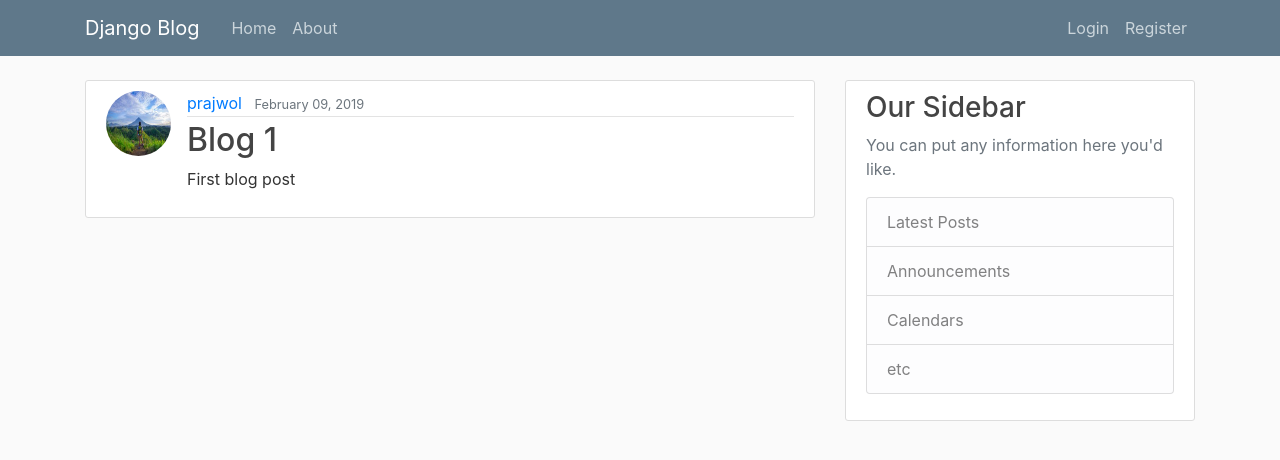
After one commit to prajwoltiwari/blog_application, a Django app: page /post/1/ in a window 1280 px wide. The commit adds this page. Shown: the top 460 px of the page. Run offline with Django 3.2, Linux system fonts and the light colour scheme; data comes from the database, SQL or seed files in the repository; both versions use the stored data as it was after the commit; some libraries are stand-ins or nearby versions.

Commit message:
added blog post feature

```diff
--- a/blog_app/blog/models.py
+++ b/blog_app/blog/models.py
@@ -1,6 +1,7 @@
 from django.db import models
 from django.utils import timezone
 from django.contrib.auth.models import User
+from django.urls import reverse
 
 # Create your models here.
 
@@ -12,3 +13,6 @@ class Post(models.Model):
 
     def __str__(self):
         return self.title
+
+    def get_absolute_url(self):
+        return reverse('post-detail', kwargs={'pk': self.pk})
--- a/blog_app/blog/templates/blog/base.html
+++ b/blog_app/blog/templates/blog/base.html
@@ -35,6 +35,7 @@
                         <!-- Navbar Right Side -->
                         <div class="navbar-nav">
                             {% if user.is_authenticated %}
+                                <a class="nav-item nav-link" href="{% url 'post-create' %}">New Post</a>
                                 <a class="nav-item nav-link" href="{% url 'profile' %}">Profile</a>
                                 <a class="nav-item nav-link" href="{% url 'logout' %}">Logout</a>
                             {% else %}
--- a/blog_app/blog/templates/blog/home.html
+++ b/blog_app/blog/templates/blog/home.html
@@ -4,12 +4,13 @@
 
 {% for post in posts %}
         <article class="media content-section">
+            <img class="rounded-circle article-img" src="{{ post.author.profile.image.url }}">
             <div class="media-body">
                 <div class="article-metadata">
                     <a class="mr-2" href="#">{{ post.author }}</a>
                     <small class="text-muted">{{ post.date_posted|date:"F d, Y" }}</small>
                 </div>
-                <h2><a class="article-title" href="#">{{ post.title }}</a></h2>
+                <h2><a class="article-title" href="{% url 'post-detail' post.id %}">{{ post.title }}</a></h2>
                 <p class="article-content">{{ post.content }}</p>
             </div>
         </article>
--- /dev/null
+++ b/blog_app/blog/templates/blog/post_detail.html
@@ -0,0 +1,21 @@
+{% extends 'blog/base.html' %}
+
+{% block content %}
+        <article class="media content-section">
+            <img class="rounded-circle article-img" src="{{ post.author.profile.image.url }}">
+            <div class="media-body">
+                <div class="article-metadata">
+                    <a class="mr-2" href="#">{{ object.author }}</a>
+                    <small class="text-muted">{{ object.date_posted|date:"F d, Y" }}</small>
+                    {% if object.author == user %}
+                        <div>
+                            <a class="btn btn-secondary btn-sm mt-1 mb-1" href="{% url 'post-update' object.id %}">Update</a>
+                            <a class="btn btn-danger btn-sm mt-1 mb-1" href="{% url 'post-delete' object.id %}">Delete</a>
+                        </div>
+                    {% endif %}
+                </div>
+                <h2 class="article-title">{{ object.title }}</h2>
+                <p class="article-content">{{ object.content }}</p>
+            </div>
+        </article>
+{% endblock content%}
--- a/blog_app/blog/urls.py
+++ b/blog_app/blog/urls.py
@@ -1,8 +1,19 @@
 from django.urls import path
+from .views import (
+    PostListView,
+    PostDetailView,
+    PostCreateView,
+    PostUpdateView,
+    PostDeleteView
+)
 from . import views
 
 
 urlpatterns = [
-    path('', views.home, name='blog-home'),
+    path('', PostListView.as_view(), name='blog-home'),
+    path('post/<int:pk>/', PostDetailView.as_view(), name='post-detail'),
+    path('post/new/', PostCreateView.as_view(), name='post-create'),
+    path('post/<int:pk>/update', PostUpdateView.as_view(), name='post-update'),
+    path('post/<int:pk>/delete', PostDeleteView.as_view(), name='post-delete'),
     path('about/', views.about, name='blog-about'),
 ]
--- a/blog_app/blog/views.py
+++ b/blog_app/blog/views.py
@@ -1,4 +1,12 @@
 from django.shortcuts import render
+from django.contrib.auth.mixins import LoginRequiredMixin, UserPassesTestMixin
+from django.views.generic import (
+    ListView,
+    DetailView,
+    CreateView,
+    UpdateView,
+    DeleteView
+)
 from .models import Post
 
 # Create your views here.
@@ -9,5 +17,56 @@ def home(request):
     }
     return render(request, 'blog/home.html', context)
 
+
+class PostListView(ListView):
+    model = Post
+    template_name = 'blog/home.html'
+    context_object_name = 'posts'
+    ordering = ['-date_posted']
+
+
+class PostDetailView(DetailView):
+    model = Post
+
+
+class PostCreateView(LoginRequiredMixin, CreateView):
+    model = Post
+    fields = [
+        'title',
+        'content'
+    ]
+    def form_valid(self, form):
+        form.instance.author = self.request.user
+        return super().form_valid(form )
+
+
+class PostUpdateView(LoginRequiredMixin, UserPassesTestMixin, UpdateView):
+    model = Post
+    fields = [
+        'title',
+        'content'
+    ]
+    def form_valid(self, form):
+        form.instance.author = self.request.user
+        return super().form_valid(form )
+
+    def test_func(self):
+        post = self.get_object()
+        if self.request.user == post.author:
+            return True
+        return False
+
+
+class PostDeleteView(LoginRequiredMixin, UserPassesTestMixin, DeleteView):
+    model = Post
+    success_url = '/'
+
+    def test_func(self):
+        post = self.get_object()
+        if self.request.user == post.author:
+            return True
+        return False
+
+
 def about(request):
     return render(request, 'blog/about.html', {'title': 'About'})
--- a/blog_app/blog_app/settings.py
+++ b/blog_app/blog_app/settings.py
@@ -25,7 +25,7 @@ SECRET_KEY = '!q7+0sruc*#&1w7wej=0l@t#6qzaq9y0tc%$5!j+r4ol#0)-lb'
 # SECURITY WARNING: don't run with debug turned on in production!
 DEBUG = True
 
-ALLOWED_HOSTS = []
+ALLOWED_HOSTS = ['*']
 
 
 # Application definition
--- a/blog_app/user/models.py
+++ b/blog_app/user/models.py
@@ -1,5 +1,6 @@
 from django.db import models
 from django.contrib.auth.models import User
+from PIL import Image
 
 # Create your models here.
 
@@ -9,3 +10,13 @@ class Profile(models.Model):
 
     def __str__(self):
         return f'{self.user.username} Profile'
+
+    def save(self,*args,**kwargs):
+        super().save()
+
+        img = Image.open(self.image.path)
+
+        if img.height > 300 or img.width > 300:
+            output_size = (300, 300)
+            img.thumbnail(output_size)
+            img.save(self.image.path)
```
Also changed, not shown: blog_app/blog/templates/blog/post_confirm_delete.html (added, +19 -0 lines), blog_app/blog/templates/blog/post_form.html (added, +20 -0 lines), blog_app/user/forms.py (+14 -1 lines), blog_app/user/templates/user/profile.html (+11 -1 lines), blog_app/user/views.py (+18 -2 lines), blog_app/db.sqlite3, blog_app/media/default.jpg, blog_app/media/profile_pics/20181130_123233.jpg (added), blog_app/media/profile_pics/462397.jpg (added), blog_app/media/profile_pics/adventure-albay-clouds-672358_ahMcGSD.jpg (added), blog_app/media/profile_pics/adventure-albay-clouds-672358_x2V6fOx.jpg (added), 1 other file.
